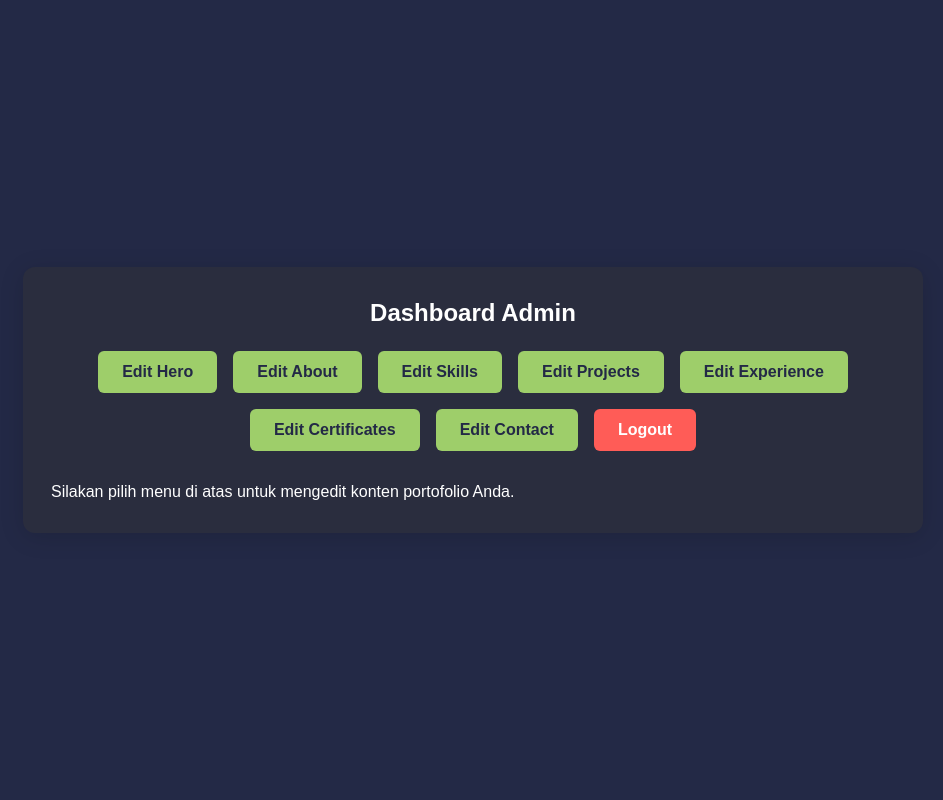
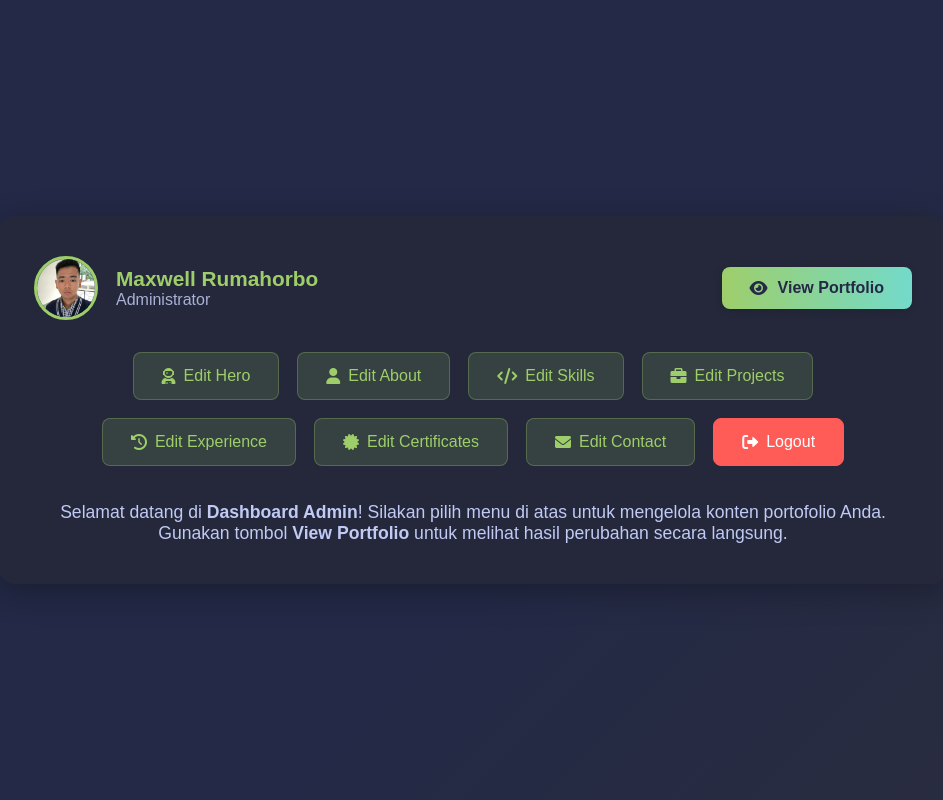
Before and after one commit to maxrumbo/web-portofolio, a PHP site: page /admin/dashboard.php in a window 1280 px wide. Shown: the whole page, without its empty margins (167-1110 px from the left). Run offline with PHP 8.4, Linux system fonts and the light colour scheme; the visitor is signed in with stand-in values (Sample User, id 1).

Commit message:
update css admin

```diff
--- a/admin/admin-style.css
+++ b/admin/admin-style.css
@@ -1,3 +1,125 @@
+/* ===================== DASHBOARD ADMIN MODERN ===================== */
+body.dashboard-admin {
+    background: linear-gradient(135deg, #232946 60%, #2a2d3e 100%);
+    color: #fff;
+    font-family: 'Fira Code', Arial, monospace;
+    min-height: 100vh;
+    margin: 0;
+}
+.dashboard-container {
+    max-width: 950px;
+    margin: 48px auto;
+    background: rgba(36,40,59,0.98);
+    border-radius: 18px;
+    padding: 40px 36px;
+    box-shadow: 0 8px 32px #0004;
+    position: relative;
+}
+.dashboard-header {
+    display: flex;
+    align-items: center;
+    justify-content: space-between;
+    margin-bottom: 32px;
+}
+.admin-profile {
+    display: flex;
+    align-items: center;
+    gap: 18px;
+}
+.admin-avatar {
+    width: 64px;
+    height: 64px;
+    border-radius: 50%;
+    overflow: hidden;
+    border: 3px solid #9ece6a;
+    background: #232946;
+}
+.admin-avatar img {
+    width: 100%;
+    height: 100%;
+    object-fit: cover;
+}
+.admin-info {
+    display: flex;
+    flex-direction: column;
+}
+.admin-info .admin-name {
+    font-size: 1.3rem;
+    font-weight: 600;
+    color: #9ece6a;
+}
+.admin-info .admin-role {
+    font-size: 1rem;
+    color: #a9b1d6;
+}
+.view-portfolio-btn {
+    background: linear-gradient(90deg, #9ece6a, #73daca);
+    color: #232946;
+    border: none;
+    border-radius: 8px;
+    padding: 12px 28px;
+    font-size: 1rem;
+    font-weight: 600;
+    cursor: pointer;
+    box-shadow: 0 2px 8px #0002;
+    transition: background 0.2s;
+    display: flex;
+    align-items: center;
+    gap: 10px;
+    text-decoration: none;
+}
+.view-portfolio-btn:hover {
+    background: linear-gradient(90deg, #73daca, #9ece6a);
+    color: #232946;
+}
+.admin-menu {
+    display: flex;
+    flex-wrap: wrap;
+    gap: 18px;
+    justify-content: center;
+    margin-bottom: 36px;
+}
+.admin-menu a {
+    background: rgba(158,206,106,0.15);
+    color: #9ece6a;
+    padding: 14px 28px;
+    border-radius: 8px;
+    text-decoration: none;
+    font-weight: 500;
+    font-size: 1rem;
+    border: 1px solid rgba(158,206,106,0.3);
+    transition: all 0.2s;
+    display: flex;
+    align-items: center;
+    gap: 8px;
+}
+.admin-menu a:hover {
+    background: #9ece6a;
+    color: #232946;
+    border-color: #9ece6a;
+}
+.logout-btn {
+    background: #ff5c57 !important;
+    color: #fff !important;
+    border: 1px solid #ff5c57 !important;
+}
+.logout-btn:hover {
+    background: #ff7b72 !important;
+    color: #fff !important;
+}
+.section-content {
+    margin-top: 36px;
+    text-align: center;
+}
+.section-content p {
+    font-size: 1.1rem;
+    color: #c0caf5;
+}
+@media (max-width: 700px) {
+    .dashboard-container {padding: 18px 4vw;}
+    .dashboard-header {flex-direction: column; gap: 18px;}
+    .admin-menu {gap: 10px;}
+}
 /* Admin Login Styles */
 * {
     margin: 0;
--- a/admin/check_login.php
+++ b/admin/check_login.php
@@ -1,7 +1,9 @@
 <?php
 // Script ini untuk mengecek apakah user sudah login
 // Contoh sederhana:
-session_start();
+if (session_status() === PHP_SESSION_NONE) {
+    session_start();
+}
 if (!isset($_SESSION['admin_logged_in'])) {
     header('Location: login.php');
     exit();
--- a/admin/dashboard.php
+++ b/admin/dashboard.php
@@ -1,5 +1,4 @@
 <?php
-session_start();
 require_once 'check_login.php';
 require_once 'config.php';
 ?>
@@ -10,33 +9,34 @@ require_once 'config.php';
     <meta name="viewport" content="width=device-width, initial-scale=1.0">
     <title>Dashboard Admin - Portfolio</title>
     <link rel="stylesheet" href="admin-style.css">
-    <style>
-        body {background: #232946; color: #fff; font-family: Arial, sans-serif;}
-        .dashboard-container {max-width: 900px; margin: 40px auto; background: #2a2d3e; border-radius: 12px; padding: 32px 28px; box-shadow: 0 4px 24px #0002;}
-        .dashboard-container h2 {margin-bottom: 24px; text-align: center;}
-        .admin-menu {display: flex; flex-wrap: wrap; gap: 16px; justify-content: center; margin-bottom: 32px;}
-        .admin-menu a {background: #9ece6a; color: #232946; padding: 12px 24px; border-radius: 6px; text-decoration: none; font-weight: bold; transition: background 0.2s;}
-        .admin-menu a:hover {background: #73daca;}
-        .logout-btn {background: #ff5c57 !important; color: #fff !important;}
-        .section-content {margin-top: 32px;}
-    </style>
+    <link href="https://cdnjs.cloudflare.com/ajax/libs/font-awesome/6.0.0/css/all.min.css" rel="stylesheet">
+    <!-- Style dashboard dipindahkan ke admin-style.css -->
 </head>
-<body>
+<body class="dashboard-admin">
     <div class="dashboard-container">
-        <h2>Dashboard Admin</h2>
+        <div class="dashboard-header">
+            <div class="admin-profile">
+                <div class="admin-avatar">
+                    <img src="../assets/images/profile 2.jpg" alt="Admin Profile">
+                </div>
+                <div class="admin-info">
+                    <span class="admin-name">Maxwell Rumahorbo</span>
+                    <span class="admin-role">Administrator</span>
+                </div>
+            </div>
+        <a href="/web-portofolio/index.html" class="view-portfolio-btn" target="_blank"><i class="fas fa-eye"></i> View Portfolio</a>
+        </div>
         <div class="admin-menu">
-            <a href="edit_hero.php">Edit Hero</a>
-            <a href="edit_about.php">Edit About</a>
-            <a href="edit_skills.php">Edit Skills</a>
-            <a href="edit_projects.php">Edit Projects</a>
-            <a href="edit_experience.php">Edit Experience</a>
-            <a href="edit_certificates.php">Edit Certificates</a>
-            <a href="edit_contact.php">Edit Contact</a>
-            <a href="logout.php" class="logout-btn">Logout</a>
+            <a href="edit_hero.php"><i class="fas fa-user-astronaut"></i> Edit Hero</a>
+            <a href="edit_about.php"><i class="fas fa-user"></i> Edit About</a>
+            <a href="edit_skills.php"><i class="fas fa-code"></i> Edit Skills</a>
+            <a href="edit_projects.php"><i class="fas fa-briefcase"></i> Edit Projects</a>
+            <a href="edit_experience.php"><i class="fas fa-history"></i> Edit Experience</a>
+            <a href="edit_certificates.php"><i class="fas fa-certificate"></i> Edit Certificates</a>
+            <a href="edit_contact.php"><i class="fas fa-envelope"></i> Edit Contact</a>
+            <a href="logout.php" class="logout-btn"><i class="fas fa-sign-out-alt"></i> Logout</a>
         </div>
         <div class="section-content">
-            <p>Silakan pilih menu di atas untuk mengedit konten portofolio Anda.</p>
+            <p>Selamat datang di <b>Dashboard Admin</b>! Silakan pilih menu di atas untuk mengelola konten portofolio Anda.<br>Gunakan tombol <b>View Portfolio</b> untuk melihat hasil perubahan secara langsung.</p>
         </div>
     </div>
-</body>
-</html>
```
